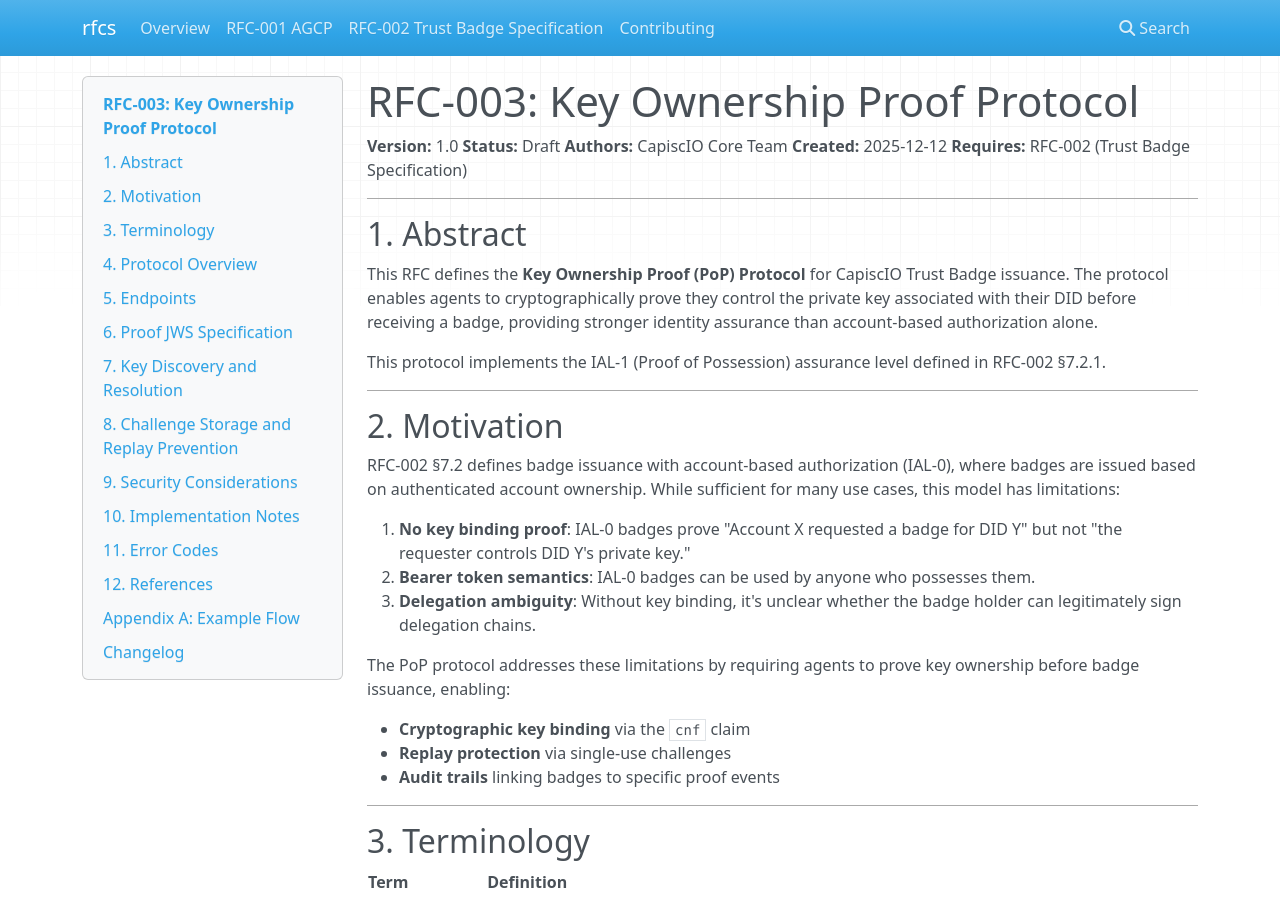
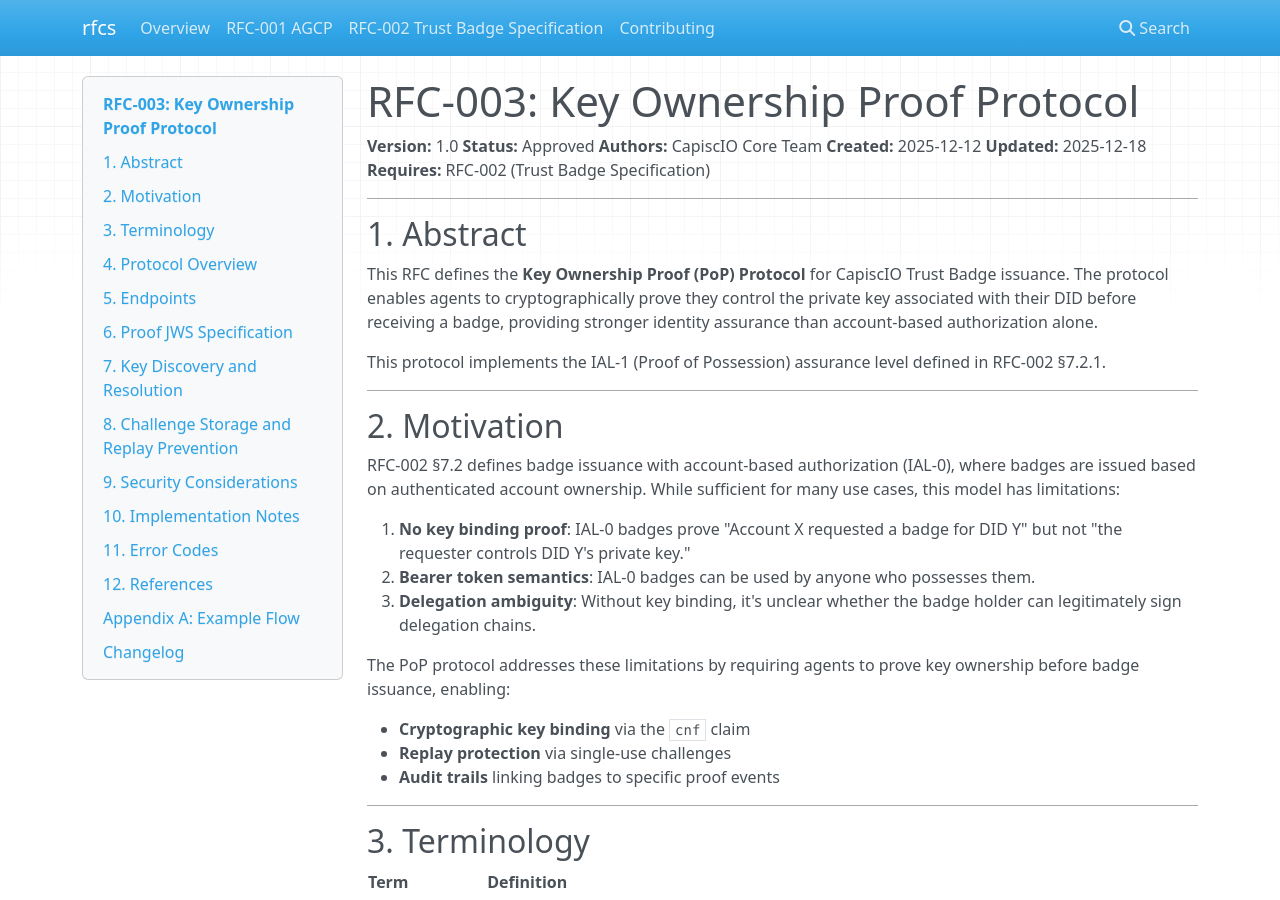
Before and after one commit to capiscio/capiscio-rfcs, an MkDocs documentation site: the page built from docs/003-key-ownership-proof.md, in a window 1280 px wide and 900 px high. Built offline with MkDocs 1.6.1, drawn with Linux system fonts in a browser that asks for light colours; nearby versions of some CDN libraries.

Commit message:
docs: standardize RFC headers and update RFC-003 to Approved (#5)
- RFC-001: Remove '(Final Release Candidate)' from version
- RFC-003: Update status from Draft to Approved, add Updated field
- All RFCs now have consistent header formatting

```diff
--- a/docs/003-key-ownership-proof.md
+++ b/docs/003-key-ownership-proof.md
@@ -1,9 +1,10 @@
 # RFC-003: Key Ownership Proof Protocol
 
 **Version:** 1.0
-**Status:** Draft
+**Status:** Approved
 **Authors:** CapiscIO Core Team
 **Created:** 2025-12-12
+**Updated:** 2025-12-18
 **Requires:** RFC-002 (Trust Badge Specification)
 
 ---
```
Also changed, not shown: docs/001-agcp.md (+1 -1 lines).
